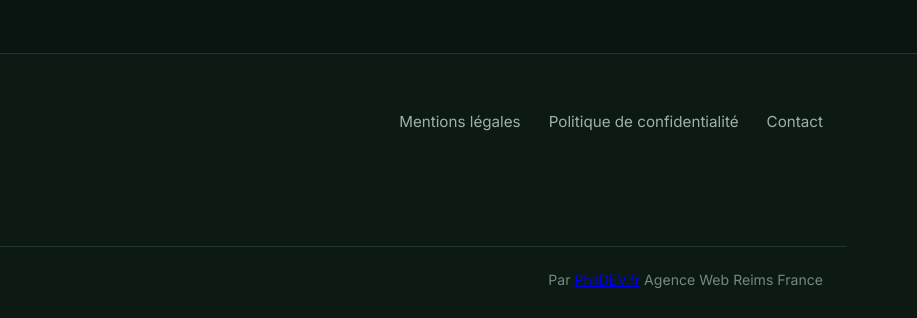
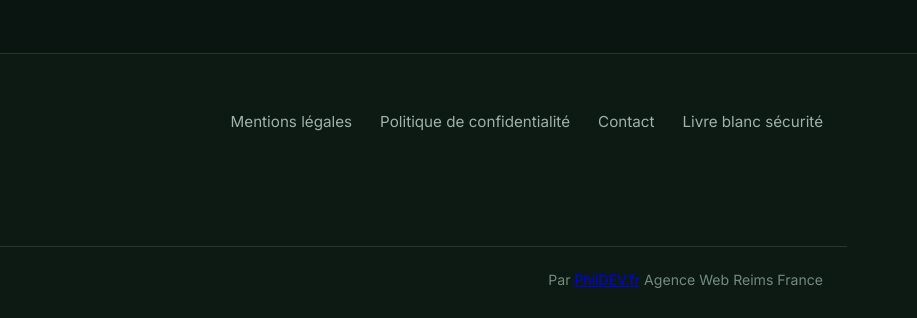
Before and after one commit to webophil/knoxia-landing, a website: page src/legal-notice.html in a window 1280 px wide. Shown: the part 1017-1335 px from the top of the page, 363-1280 px from the left. Drawn offline with Linux system fonts and the light colour scheme.

Commit message:
Ajouter le lien du livre blanc au footer

```diff
--- a/src/legal-notice.html
+++ b/src/legal-notice.html
@@ -69,6 +69,7 @@
         <a href="__LEGAL_NOTICE_URL__">Mentions légales</a>
         <a href="__PRIVACY_POLICY_URL__">Politique de confidentialité</a>
         <a href="__CONTACT_URL__">Contact</a>
+        <a href="__WHITE_PAPER_URL__">Livre blanc sécurité</a>
       </nav>
     </div>
     <div class="container footer-bottom">
```
